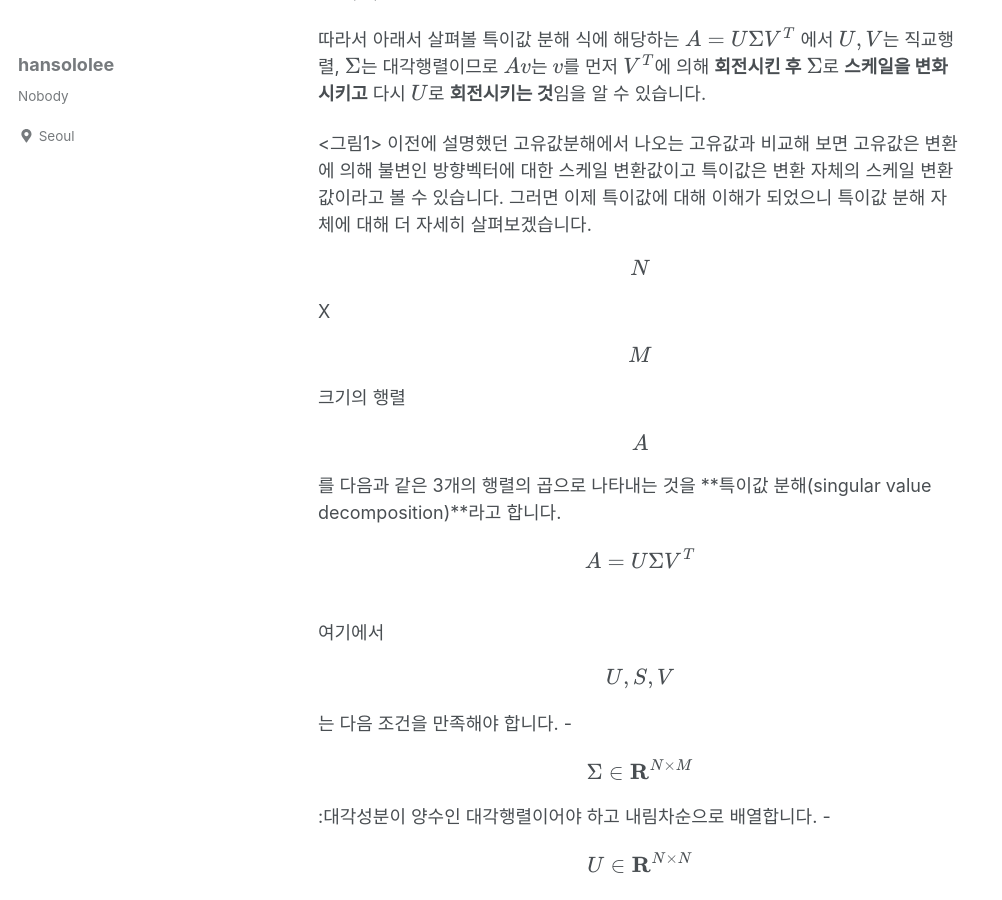
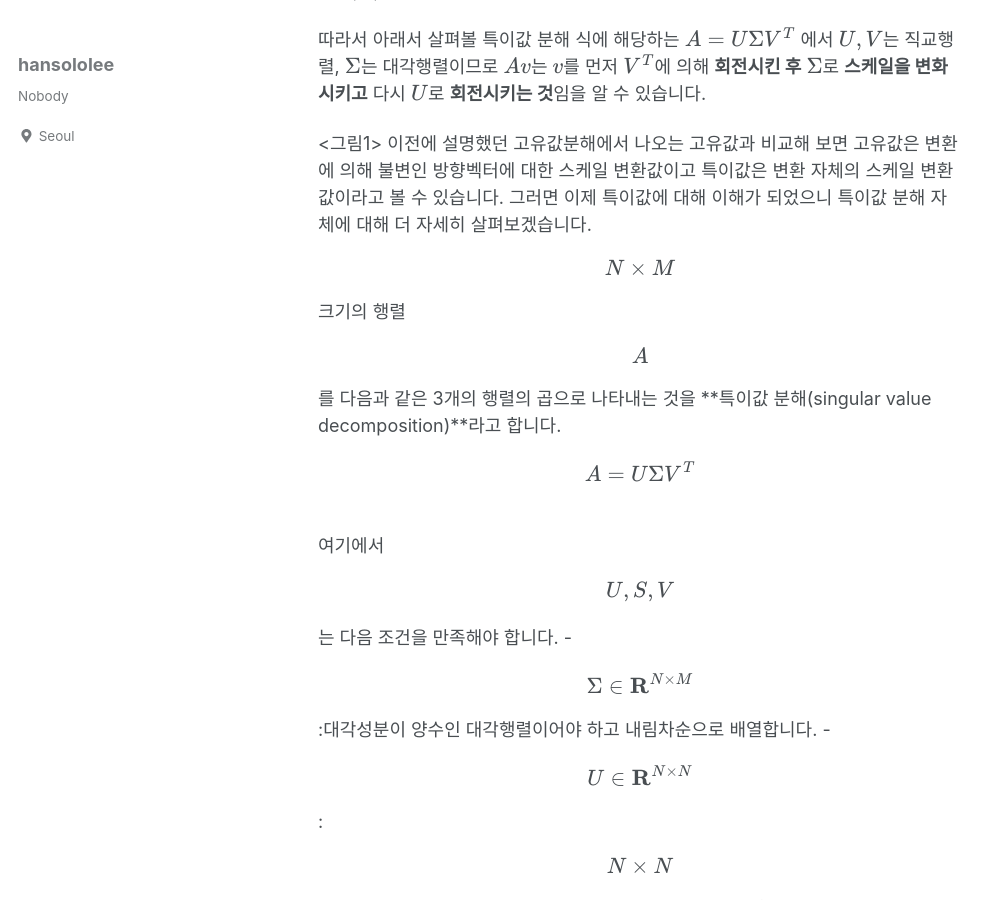
Before and after one commit to arisongha/hansololee.github.io, a Jekyll site: the page built from _posts/2019-01-14-svd.md, in a window 1280 px wide and 900 px high, scrolled down 523 px. Shown: the whole window, without its empty margins (0-1002 px from the left). Built offline with Jekyll 4.4.1, drawn with Linux system fonts in a browser that asks for light colours; cached includes are drawn as plain includes; nearby versions of some CDN libraries; formulas are drawn with MathJax 3.

Commit message:
Update 2019-01-14-svd.md

```diff
--- a/_posts/2019-01-14-svd.md
+++ b/_posts/2019-01-14-svd.md
@@ -27,7 +27,7 @@
 
 그러면 이제 특이값에 대해 이해가 되었으니 특이값 분해 자체에 대해 더 자세히 살펴보겠습니다.
 
-$$N$$X$$M$$크기의 행렬 $$A$$를 다음과 같은 3개의 행렬의 곱으로 나타내는 것을 **특이값 분해(singular value decomposition)**라고 합니다.
+$$N \times M$$크기의 행렬 $$A$$를 다음과 같은 3개의 행렬의 곱으로 나타내는 것을 **특이값 분해(singular value decomposition)**라고 합니다.
 <br/>
 $$A = U\Sigma V^T$$
 <br/>
```
